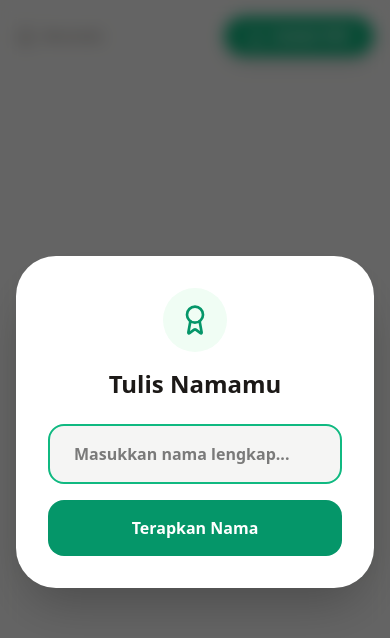
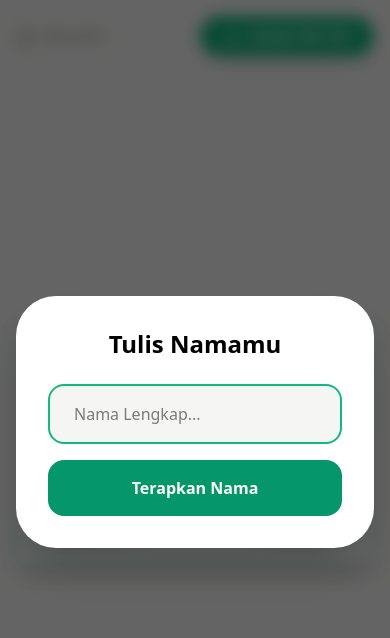
Before and after one commit to muhamadikhsandev/ruang-pulih, a Next.js app: page /certificate in a window 390 px wide. Shown: the top 638 px of the page. Built offline with nearby package versions, Linux system fonts and the light colour scheme.

Commit message:
perubahan ke 15  perbaikan certificate mobile

```diff
--- a/app/certificate/downloader.ts
+++ /dev/null
@@ -1,44 +0,0 @@
-export const generatePDF = async (element: HTMLElement): Promise<void> => {
-  try {
-    // @ts-ignore
-    const html2pdf = (await import('html2pdf.js')).default;
-    if (!element) return;
-
-    // TRIK CLONE: Bikin duplikat elemen agar style aslinya di layar gak keganggu
-    const clone = element.cloneNode(true) as HTMLElement;
-
-    // Reset style di clone agar murni ukuran asli
-    clone.style.transform = 'none';
-    clone.style.position = 'relative';
-    clone.style.display = 'flex';
-    clone.style.top = '0';
-    clone.style.left = '0';
-    clone.style.boxShadow = 'none';
-
-    const options = {
-      margin: 0,
-      filename: 'Sertifikat-Ruang-Pulih.pdf',
-      image: { type: 'jpeg' as const, quality: 1 },
-      html2canvas: {
-        scale: 2,
-        useCORS: true,
-        letterRendering: true,
-        logging: false,
-        backgroundColor: '#ffffff',
-      },
-      jsPDF: {
-        unit: 'mm' as const,
-        format: 'a4' as const,
-        orientation: 'landscape' as const
-      }
-    };
-
-    // Render dari CLONE, bukan dari elemen yang nempel di layar
-    await html2pdf().set(options).from(clone).save();
-
-    console.log("PDF Berhasil diunduh!");
-  } catch (error) {
-    console.error("Error generating PDF:", error);
-    alert("Gagal mengunduh PDF. Coba lagi ya bro.");
-  }
-};
--- a/app/certificate/page.tsx
+++ b/app/certificate/page.tsx
@@ -3,35 +3,58 @@ import React, { useRef, useState, useEffect } from 'react';
 import { Award, Download, Home, Leaf, ShieldCheck } from 'lucide-react';
 import Link from 'next/link';
 import { QRCodeCanvas } from 'qrcode.react';
+import { toPng } from 'html-to-image';
+import { jsPDF } from 'jspdf';
 
 export default function CertificatePage() {
-  const certificateRef = useRef<HTMLDivElement>(null);
+  const hiddenRef = useRef<HTMLDivElement>(null); // Ref untuk "Master" yang di-download
   const [userName, setUserName] = useState("Jiwa yang Berani");
   const [isModalOpen, setIsModalOpen] = useState(true);
   const [inputName, setInputName] = useState("");
   const [zoom, setZoom] = useState(1);
+  const [isDownloading, setIsDownloading] = useState(false);
 
+  // Efek Zoom untuk Preview Layar HP/Laptop
   useEffect(() => {
     const handleResize = () => {
-      const availableWidth = window.innerWidth - 48; // Padding lebih luas
-      const availableHeight = window.innerHeight - 220;
-
+      const padding = 32;
+      const availableWidth = window.innerWidth - padding;
+      const availableHeight = window.innerHeight - 200;
       const scaleWidth = availableWidth / 1123;
       const scaleHeight = availableHeight / 794;
-
       const finalScale = Math.min(scaleWidth, scaleHeight);
       setZoom(finalScale > 1 ? 1 : finalScale);
     };
-
     handleResize();
     window.addEventListener('resize', handleResize);
     return () => window.removeEventListener('resize', handleResize);
   }, []);
 
   const handleDownload = async () => {
-    if (!certificateRef.current) return;
-    const { generatePDF } = await import('./downloader');
-    await generatePDF(certificateRef.current);
+    if (!hiddenRef.current) return;
+    setIsDownloading(true);
+    try {
+      // Ambil gambar dari elemen MASTER (Hidden) dengan Pixel Ratio Tinggi
+      const dataUrl = await toPng(hiddenRef.current, {
+        quality: 1.0,
+        pixelRatio: 3, // Biar hasil PDF tajam (HD)
+        cacheBust: true
+      });
+
+      const pdf = new jsPDF({
+        orientation: 'landscape',
+        unit: 'mm',
+        format: 'a4'
+      });
+
+      pdf.addImage(dataUrl, 'PNG', 0, 0, 297, 210); // Ukuran A4 Landscape dalam mm
+      pdf.save(`Sertifikat-${userName}.pdf`);
+    } catch (err) {
+      console.error(err);
+      alert("Gagal mengunduh sertifikat, coba lagi bro!");
+    } finally {
+      setIsDownloading(false);
+    }
   };
 
   const handleSubmit = (e: React.FormEvent) => {
@@ -42,64 +65,12 @@ export default function CertificatePage() {
     }
   };
 
-  return (
-    <main className="min-h-dvh bg-[#fafaf9] flex flex-col items-center p-4 overflow-hidden font-sans">
-
-      {/* Modal Input Nama */}
-      {isModalOpen && (
-        <div className="fixed inset-0 z-100 flex items-center justify-center p-4 bg-black/60 backdrop-blur-sm">
-          <div className="bg-white w-full max-w-md rounded-[2.5rem] p-8 shadow-2xl">
-            <div className="text-center mb-6">
-              <div className="bg-[#f0fdf4] w-16 h-16 rounded-full flex items-center justify-center mx-auto mb-4">
-                <Award className="text-[#059669]" size={32} />
-              </div>
-              <h2 className="text-2xl font-bold text-[#1c1917]">Tulis Namamu</h2>
-            </div>
-            <form onSubmit={handleSubmit} className="space-y-4">
-              <input
-                type="text"
-                autoFocus
-                placeholder="Masukkan nama lengkap..."
-                value={inputName}
-                onChange={(e) => setInputName(e.target.value)}
-                className="w-full px-6 py-4 bg-[#f5f5f4] border-2 border-transparent focus:border-[#10b981] rounded-2xl outline-none font-semibold"
-              />
-              <button type="submit" className="w-full py-4 bg-[#059669] text-white rounded-2xl font-bold active:scale-95 transition-all">
-                Terapkan Nama
-              </button>
-            </form>
-          </div>
-        </div>
-      )}
-
-      <nav className="w-full max-w-4xl flex justify-between items-center mb-6 shrink-0 z-50">
-        <Link href="/" className="flex items-center gap-2 text-[#a8a29e] hover:text-[#047857]">
-          <Home size={20} />
-          <span className="font-bold text-sm">Beranda</span>
-        </Link>
-        <button
-          onClick={handleDownload}
-          className="flex items-center gap-2 bg-[#10b981] text-white px-6 py-2.5 rounded-full font-bold text-sm shadow-lg active:scale-95 transition-all"
-        >
-          <Download size={16} /> <span>Unduh PDF</span>
-        </button>
-      </nav>
-
-      {/* AREA SERTIFIKAT */}
-      <div className="flex-1 w-full flex items-center justify-center relative">
-        <div
-          ref={certificateRef}
-          style={{
-            transform: `scale(${zoom})`,
-            transformOrigin: 'center center',
-            backgroundColor: '#ffffff',
-          }}
-          className="w-[1123px] h-[794px] border-16 border-[#ecfdf5] p-2 flex flex-col shadow-2xl shrink-0 absolute"
-        >
-          <div className="flex-1 border-2 border-[#d1fae5] m-1 relative overflow-hidden flex flex-col items-center justify-center p-12 text-center">
-
-            <div className="absolute top-[-25%] right-[-15%] w-125 h-125 bg-[#d1fae5] opacity-40 rounded-full blur-3xl" />
-            <div className="absolute bottom-[-20%] left-[-10%] w-96 h-96 bg-[#f0fdfa] rounded-full blur-3xl" />
+  // Komponen Sertifikat (Dibuat fungsi agar isinya selalu sama antara Preview & Master)
+  const CertificateContent = () => (
+    <div className="flex-1 border-2 border-[#d1fae5] m-1 relative overflow-hidden flex flex-col items-center justify-center p-12 text-center bg-white">
+      {/* Background Ornaments */}
+      <div className="absolute top-[-25%] right-[-15%] w-[500px] h-[500px] bg-[#d1fae5] opacity-40 rounded-full blur-3xl" />
+      <div className="absolute bottom-[-20%] left-[-10%] w-[384px] h-[384px] bg-[#f0fdfa] rounded-full blur-3xl" />
 
       <div className="relative z-10 flex flex-col items-center mb-8">
         <div className="p-5 bg-[#f0fdf4] rounded-full mb-4 border border-[#d1fae5] relative">
@@ -114,7 +85,7 @@ export default function CertificatePage() {
         <div className="mb-12 py-5 border-b-2 border-[#d1fae5] inline-block px-16 relative">
           <p className="text-[11px] uppercase text-[#10b981] font-black mb-3 tracking-[0.3em]">Diberikan kepada</p>
           <h3 className="text-6xl font-black text-[#1c1917] tracking-tight">{userName}</h3>
-                <div className="absolute -bottom-2.5 left-1/2 -translate-x-1/2 bg-[#ffffff] px-3">
+          <div className="absolute -bottom-[10px] left-1/2 -translate-x-1/2 bg-[#ffffff] px-3">
              <ShieldCheck size={18} className="text-[#6ee7b7]" />
           </div>
         </div>
@@ -131,13 +102,13 @@ export default function CertificatePage() {
           </div>
           <div>
             <span className="text-md font-black uppercase text-[#064e3b] block mb-1 leading-none">Ruang Pulih</span>
-                  <p className="text-[10px] text-[#059669] font-bold uppercase tracking-widest">ID: RP-{Math.floor(1000 + Math.random() * 9000)}</p>
+            <p className="text-[10px] text-[#059669] font-bold uppercase tracking-widest">Verifikasi Digital Aktif</p>
           </div>
         </div>
 
         <div className="flex flex-col items-center">
-                <p className="font-serif italic text-5xl text-[#064e3b] opacity-30 -mb-3 select-none">M. Ikhsan</p>
-                <div className="w-52 h-0.5 bg-[#d1fae5] mb-2" />
+          <p className="font-serif italic text-5xl text-[#064e3b] opacity-30 mb-[-12px] select-none">M. Ikhsan</p>
+          <div className="w-52 h-[2px] bg-[#d1fae5] mb-2" />
           <p className="text-[11px] font-black uppercase text-[#1c1917] tracking-[0.2em]">Muhamad Ikhsan</p>
           <p className="text-[9px] text-[#059669] font-bold uppercase tracking-widest">Konselor Utama & Pengembang</p>
         </div>
@@ -146,6 +117,64 @@ export default function CertificatePage() {
       <div className="absolute top-8 left-8 border-t-4 border-l-4 border-[#d1fae5] w-16 h-16 rounded-tl-xl" />
       <div className="absolute bottom-8 right-8 border-b-4 border-r-4 border-[#d1fae5] w-16 h-16 rounded-br-xl" />
     </div>
+  );
+
+  return (
+    <main className="min-h-dvh bg-[#fafaf9] flex flex-col items-center p-4 overflow-hidden font-sans">
+
+      {/* 1. MASTER RENDER (Tersembunyi dari user, khusus buat di-foto jadi PDF) */}
+      <div className="fixed left-[-9999px] top-0 pointer-events-none">
+        <div
+          ref={hiddenRef}
+          className="w-[1123px] h-[794px] border-[16px] border-[#ecfdf5] p-2 flex flex-col"
+        >
+          <CertificateContent />
+        </div>
+      </div>
+
+      {/* 2. UI HEADER & MODAL */}
+      {isModalOpen && (
+        <div className="fixed inset-0 z-[100] flex items-center justify-center p-4 bg-black/60 backdrop-blur-sm">
+          <div className="bg-white w-full max-w-md rounded-[2.5rem] p-8 shadow-2xl">
+            <h2 className="text-2xl font-bold text-center mb-6">Tulis Namamu</h2>
+            <form onSubmit={handleSubmit} className="space-y-4">
+              <input
+                type="text" autoFocus value={inputName}
+                onChange={(e) => setInputName(e.target.value)}
+                className="w-full px-6 py-4 bg-[#f5f5f4] rounded-2xl outline-none border-2 border-transparent focus:border-[#10b981]"
+                placeholder="Nama Lengkap..."
+              />
+              <button type="submit" className="w-full py-4 bg-[#059669] text-white rounded-2xl font-bold">
+                Terapkan Nama
+              </button>
+            </form>
+          </div>
+        </div>
+      )}
+
+      <nav className="w-full max-w-4xl flex justify-between items-center mb-6 shrink-0 z-50">
+        <Link href="/" className="flex items-center gap-2 text-[#a8a29e] hover:text-[#047857]">
+          <Home size={20} /> <span className="font-bold text-sm">Beranda</span>
+        </Link>
+        <button
+          onClick={handleDownload}
+          disabled={isDownloading}
+          className="flex items-center gap-2 bg-[#10b981] text-white px-6 py-2.5 rounded-full font-bold text-sm shadow-lg active:scale-95 transition-all disabled:opacity-50"
+        >
+          {isDownloading ? "Memproses..." : <><Download size={16} /> <span>Unduh PDF HD</span></>}
+        </button>
+      </nav>
+
+      {/* 3. PREVIEW RENDER (Yang dilihat user) */}
+      <div className="flex-1 w-full flex items-center justify-center relative">
+        <div
+          style={{
+            transform: `scale(${zoom})`,
+            transformOrigin: 'center center',
+          }}
+          className="w-[1123px] h-[794px] border-[16px] border-[#ecfdf5] p-2 flex flex-col shadow-2xl shrink-0 absolute bg-white"
+        >
+          <CertificateContent />
         </div>
       </div>
 
--- a/package.json
+++ b/package.json
@@ -11,8 +11,10 @@
   "dependencies": {
     "@react-pdf/renderer": "^4.3.2",
     "framer-motion": "^12.34.3",
+    "html-to-image": "^1.11.13",
     "html2pdf.js": "^0.14.0",
     "html5-qrcode": "^2.3.8",
+    "jspdf": "^4.2.1",
     "lucide-react": "^0.575.0",
     "next": "16.1.6",
     "nuqs": "^2.8.9",
```
Also changed, not shown: 1 other file (tests, documents, lock files or other folders). Lines whose indentation alone changed are shown as unchanged.
